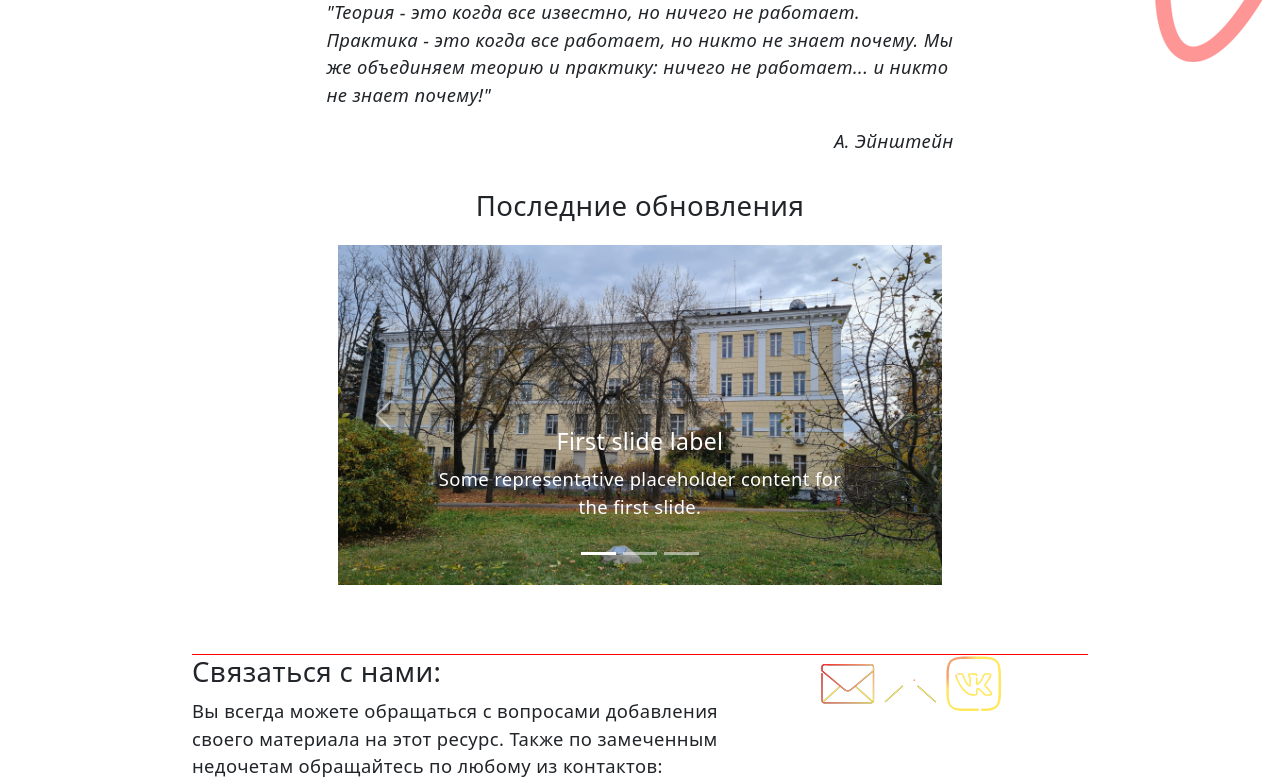
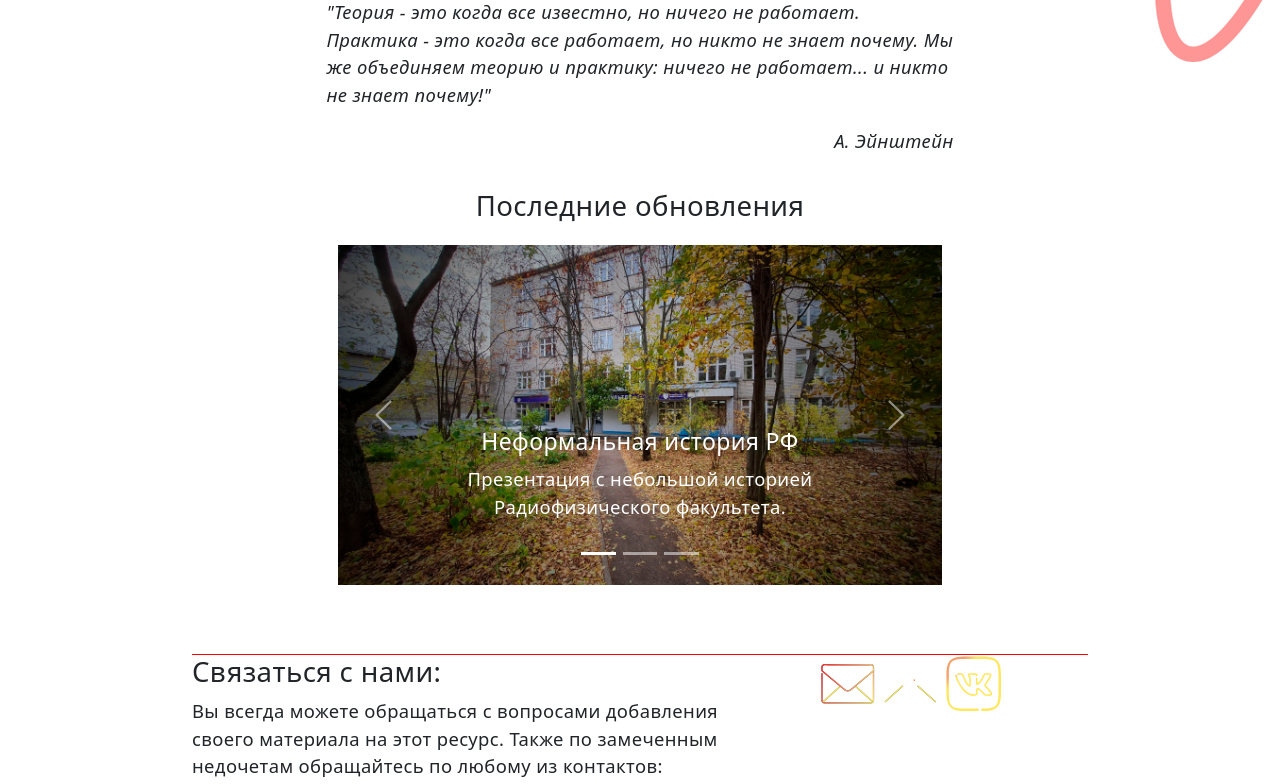
Before and after one commit to YurikBel/BelGor, a Django app: template mainpage/templates/mainpage.html in a window 1280 px wide. Shown: the part 952-1736 px from the top of the page. Run offline with Django 3.2, Linux system fonts and the light colour scheme; the template is opened without the code that fills it, so the values that code supplies are empty; some libraries are stand-ins or nearby versions.

Commit message:
Mainpage

```diff
--- a/mainpage/templates/mainpage.html
+++ b/mainpage/templates/mainpage.html
@@ -79,24 +79,24 @@
     </div>
     <div class="carousel-inner">
       <div class="carousel-item active">
-        <img src="/static/image/lobach.jpg" class="d-block w-100" alt="...">
+        <img src="/static/image/rf.jpg" class="d-block w-100" alt="...">
         <div class="carousel-caption d-none d-md-block">
-          <h5>First slide label</h5>
-          <p>Some representative placeholder content for the first slide.</p>
+          <h5>Неформальная история РФ</h5>
+          <p>Презентация с небольшой историей Радиофизического факультета.</p>
         </div>
       </div>
       <div class="carousel-item">
-        <img src="/static/image/lobach.jpg" class="d-block w-100" alt="...">
+        <img src="/static/image/slide2.jpg" class="d-block w-100" alt="...">
         <div class="carousel-caption d-none d-md-block">
-          <h5>Second slide label</h5>
-          <p>Some representative placeholder content for the second slide.</p>
+          <h5>Конвертер без ограничений</h5>
+          <p>Инструкция как написать самому конвертер jpg в pdf.</p>
         </div>
       </div>
       <div class="carousel-item">
-        <img src="/static/image/lobach.jpg" class="d-block w-100" alt="...">
+        <img src="/static/image/slide3.jpg" class="d-block w-100" alt="...">
         <div class="carousel-caption d-none d-md-block">
-          <h5>Third slide label</h5>
-          <p>Some representative placeholder content for the third slide.</p>
+          <h5>Как написать отчёт в LaTeX?</h5>
+          <p>Краткий очерк с примерами как красиво оформить свой отчёт.</p>
         </div>
       </div>
     </div>
```
Also changed, not shown: static/image/rf.jpg (added), static/image/slide2.jpg (added), static/image/slide3.jpg (added).
